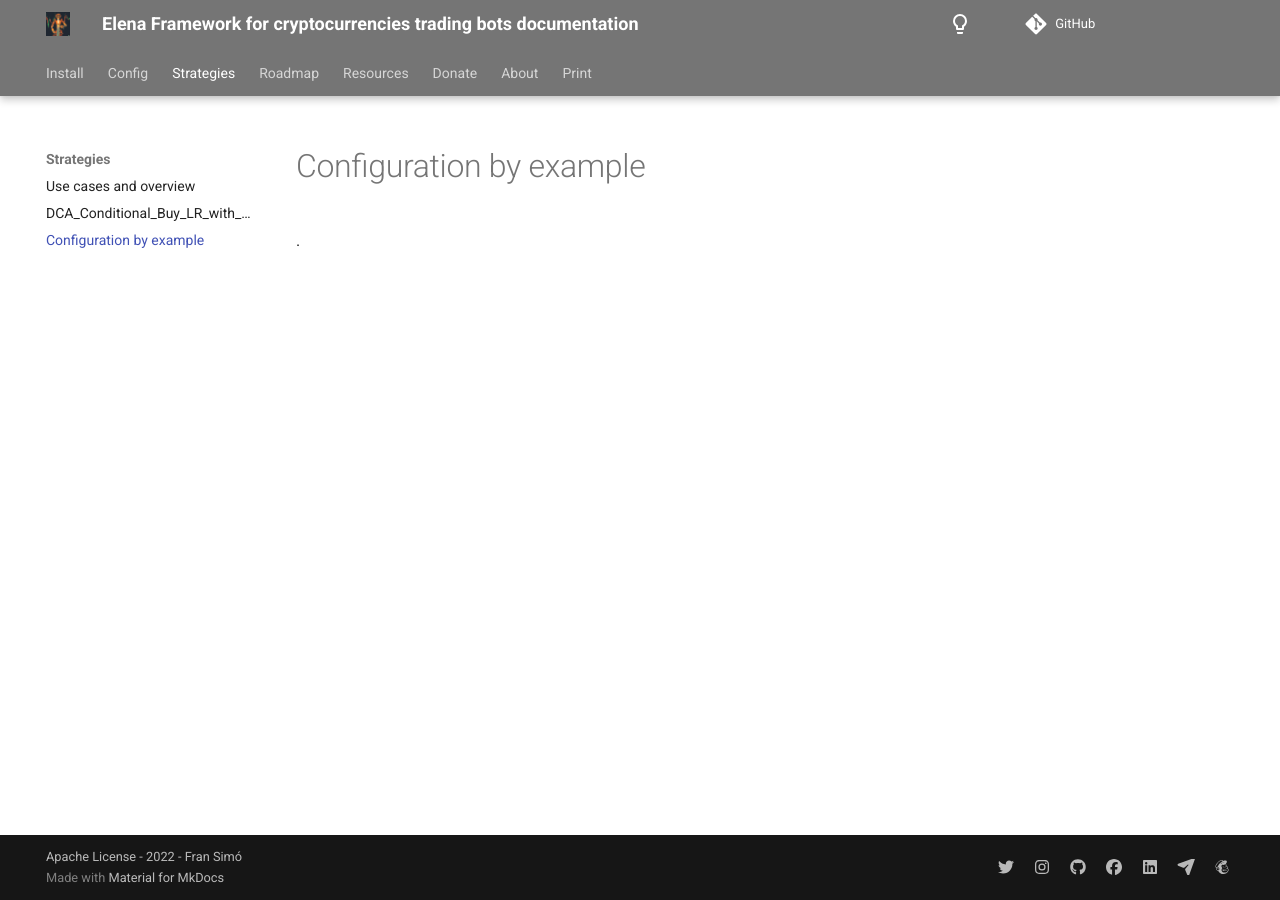
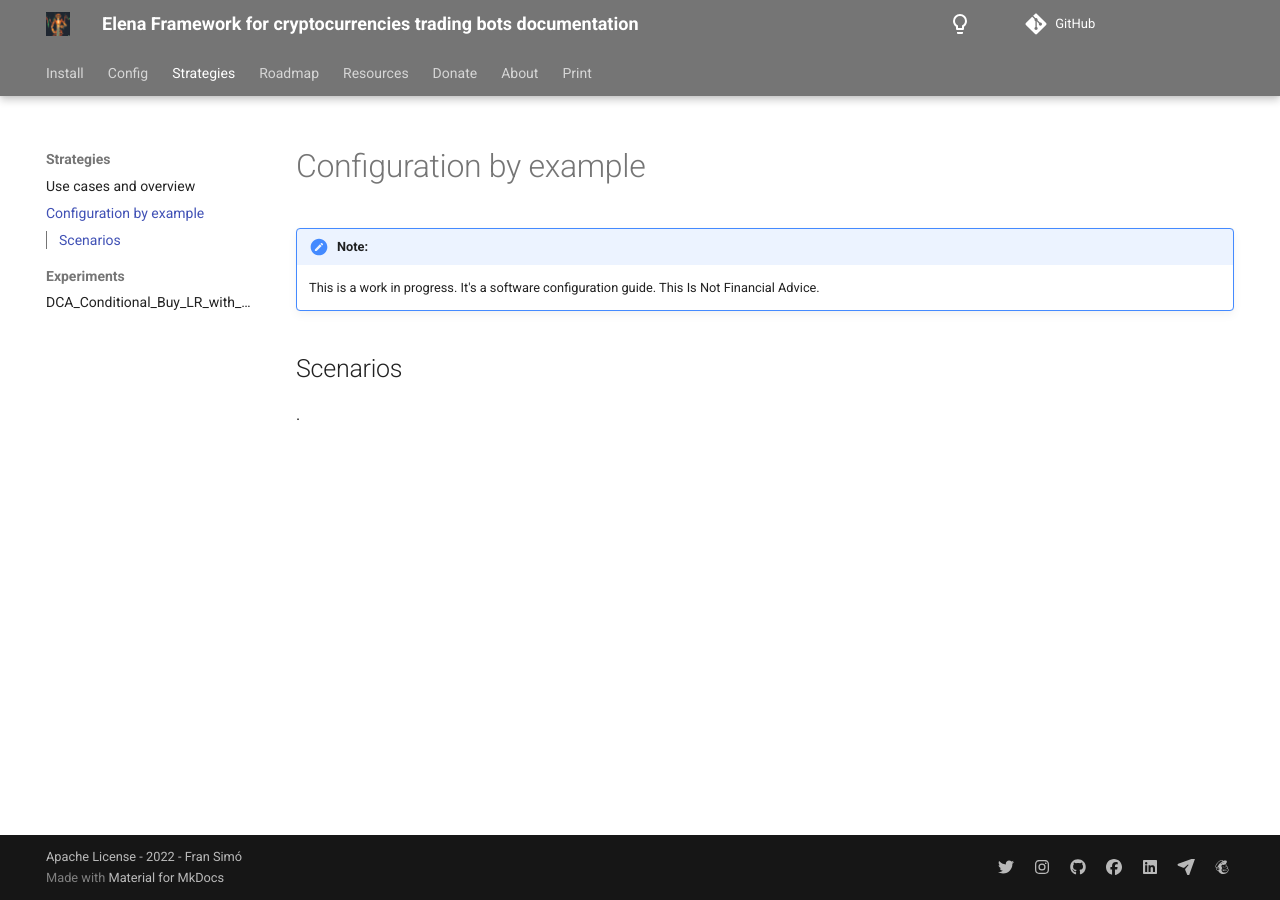
Before and after one commit to Pasta-fantasia/elena-docs, an MkDocs documentation site: the page built from docs/03_strategies/configuration_by_example.md, in a window 1280 px wide. Built offline with MkDocs 1.6.1 and Material for MkDocs 9.7.7, drawn with Linux system fonts in a browser that asks for light colours; comment, search, counter and statistics services are not loaded.

Commit message:
feat: docs

```diff
--- a/docs/03_strategies/configuration_by_example.md
+++ b/docs/03_strategies/configuration_by_example.md
@@ -1,3 +1,8 @@
 # Configuration by example
 
+!!! note "Note:"
+    This is a work in progress. It's a software configuration guide. This Is Not Financial Advice.
+
+## Scenarios
+
 .
--- a/mkdocs.yml
+++ b/mkdocs.yml
@@ -60,9 +60,10 @@ nav:
     - 'Exchanges': '02_config/exchanges.md'
     - 'Telegram': '02_config/telegram.md'
   - 'Strategies':
-      - 'Use cases and overview': '03_strategies/index.md'
-      - 'DCA_Conditional_Buy_LR_with_TrailingStop': '03_strategies/DCA_Conditional_Buy_LR_with_TrailingStop'
+      - 'Use cases and overview': '03_strategies/use_cases.md'
       - 'Configuration by example': '03_strategies/configuration_by_example.md'
+      - 'Experiments':
+        - 'DCA_Conditional_Buy_LR_with_TrailingStop': '03_strategies/DCA_Conditional_Buy_LR_with_TrailingStop/index.md'
   - 'Roadmap': '04_roadmap/index.md'
   - 'Resources': 'resources.md'
   - 'Donate': 'donate.md'
```
Also changed, not shown: docs/03_strategies/DCA_Conditional_Buy_LR_with_TrailingStop/index.md (+16 -16 lines), docs/03_strategies/use_cases.md (renamed from docs/03_strategies/index.md).
